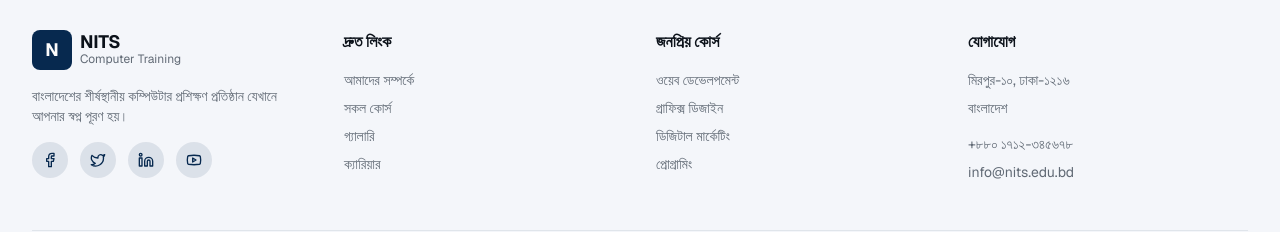
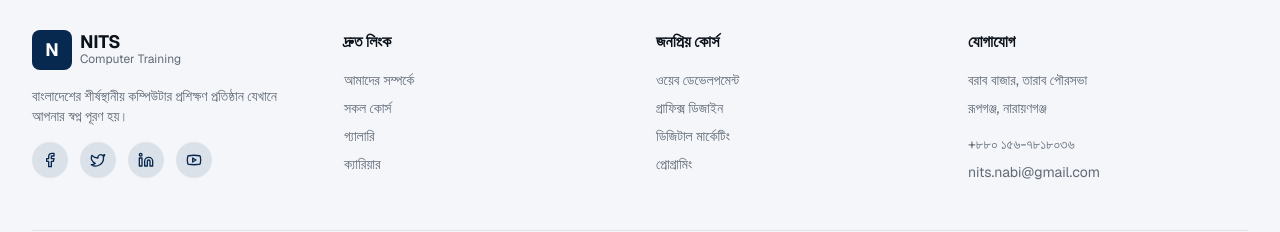
Before and after one commit to nabihossen9911/vercelwebpage, a Next.js app: page / in a window 1280 px wide. Shown: the part 3238-3470 px from the top of the page. Built offline with nearby package versions, Linux system fonts and the light colour scheme.

Commit message:
Update contact information in footer component

```diff
--- a/components/footer.tsx
+++ b/components/footer.tsx
@@ -105,10 +105,10 @@ export default function Footer() {
           <div>
             <h3 className="mb-4 font-semibold">যোগাযোগ</h3>
             <ul className="space-y-2 text-sm text-muted-foreground">
-              <li>মিরপুর-১০, ঢাকা-১২১৬</li>
-              <li>বাংলাদেশ</li>
-              <li className="pt-2">+৮৮০ ১৭১২-৩৪৫৬৭৮</li>
-              <li>info@nits.edu.bd</li>
+              <li>বরাব বাজার, তারাব পৌরসভা</li>
+              <li>রূপগঞ্জ, নারায়ণগঞ্জ</li>
+              <li className="pt-2">+৮৮০ ১৫৬-৭৮১৮০৩৬</li>
+              <li>nits.nabi@gmail.com</li>
             </ul>
           </div>
         </div>
```
